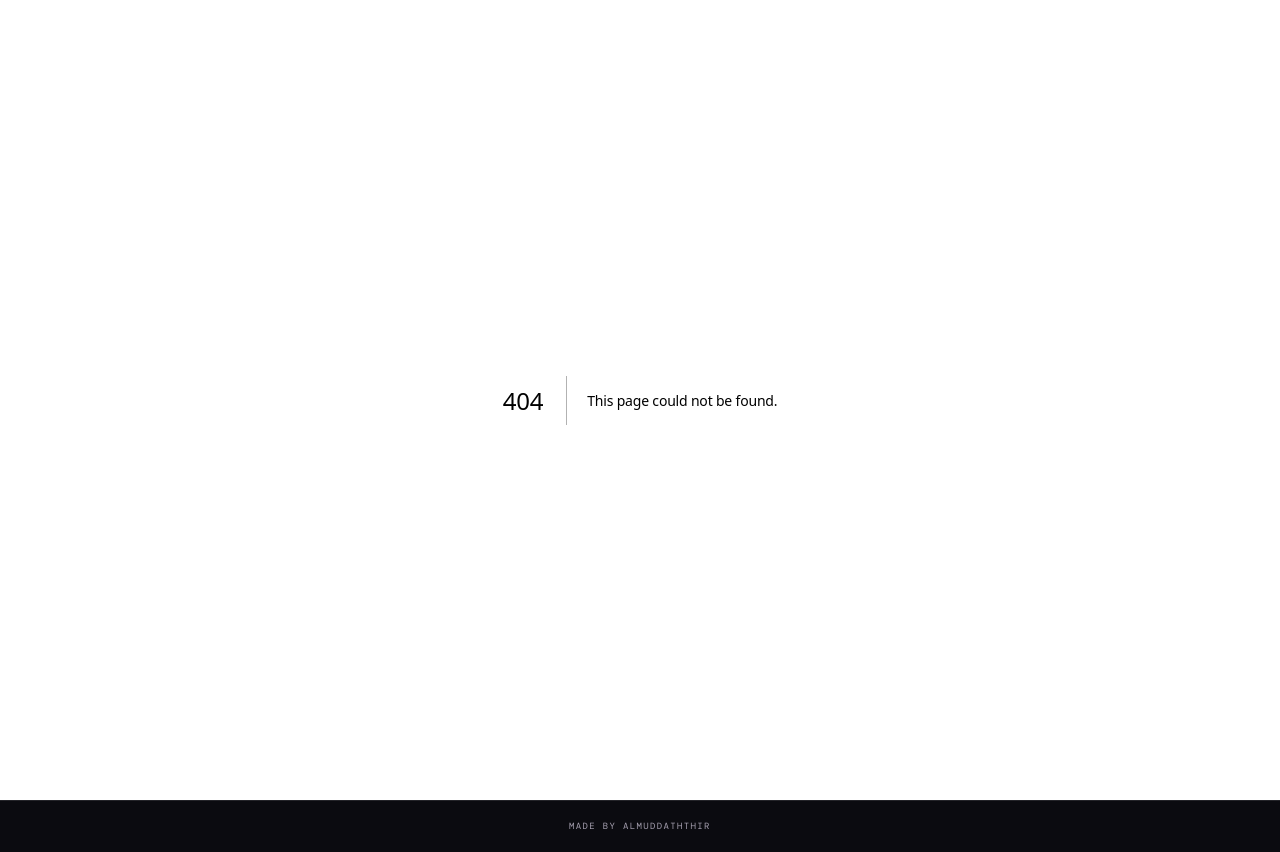
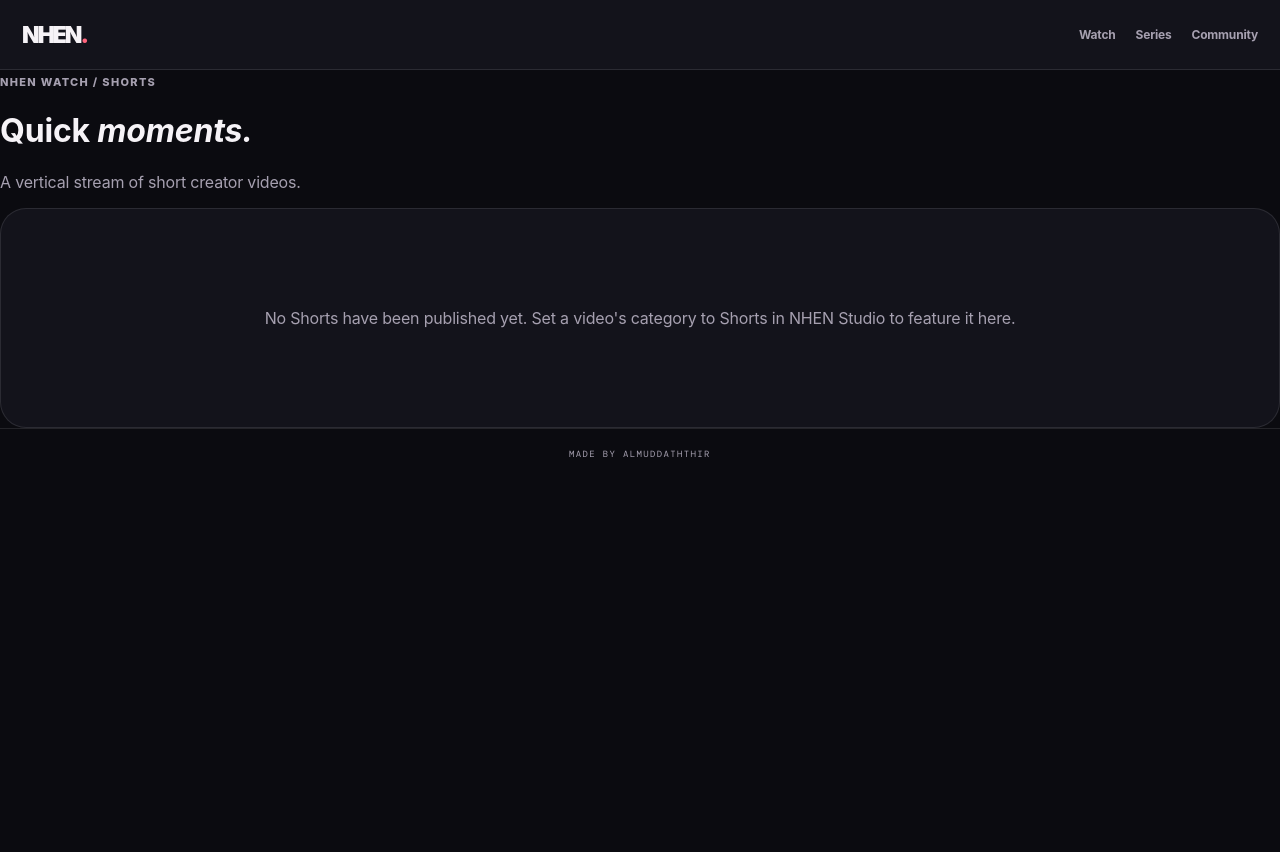
Before and after one commit to Mody2024/Creator-Fan-Hub, a Next.js app: page /shorts in a window 1280 px wide. Before the commit this address had no page. After the commit the page ends 800 px from the top, so only its background shows below. Built offline with nearby package versions, Linux system fonts and the light colour scheme; no server answers; the database is empty.

Commit message:
feat: add NHEN vertical Shorts viewing experience

```diff
--- /dev/null
+++ b/src/app/shorts/page.tsx
@@ -0,0 +1,22 @@
+import Link from "next/link";
+import {createSupabaseServerClient} from "@/lib/supabase/server";
+import PublicVideoPlayer from "@/app/videos/public-video-player";
+export const dynamic="force-dynamic";
+export default async function ShortsPage(){
+ const supabase=await createSupabaseServerClient();if(!supabase)return null;
+ const {data}=await supabase.from("video_catalog").select("media_id,slug,description,category,tags,published_at,media_items!inner(title,storage_path,source_url,alt_text,is_published,media_type)").eq("category","Shorts").not("published_at","is",null).order("published_at",{ascending:false}).limit(30);
+ const shorts=(data??[]).flatMap(item=>{
+  const media=Array.isArray(item.media_items)?item.media_items[0]:item.media_items;
+  if(!media?.is_published||!["video","youtube"].includes(media.media_type))return[];
+  let src="",youtubeEmbedUrl:string|null=null;
+  if(media.media_type==="video"){
+   if(!media.storage_path?.startsWith("creator-media-public/"))return[];
+   const parts=media.storage_path.split("/");
+   src=supabase.storage.from(parts[0]).getPublicUrl(parts.slice(1).join("/")).data.publicUrl;
+  }else{
+   try{const u=new URL(media.source_url??"");if(!["youtube.com","www.youtube.com","m.youtube.com","youtu.be"].includes(u.hostname))return[];const parts=u.pathname.split("/").filter(Boolean);const id=u.hostname==="youtu.be"?parts[0]:u.searchParams.get("v")??parts[parts.length-1];if(!id||!/^[A-Za-z0-9_-]{11}$/.test(id))return[];youtubeEmbedUrl="https://www.youtube-nocookie.com/embed/"+id+"?rel=0"}catch{return[]}
+  }
+  return[{mediaId:item.media_id,slug:item.slug,title:media.title,description:item.description||media.alt_text||"",src,youtubeEmbedUrl,publishedAt:item.published_at}];
+ });
+ return <main className="nhen-shorts-page"><header className="nhen-watch-top"><Link className="nhen-brand" href="/">NHEN<span className="nhen-brand-mark">.</span></Link><nav><Link href="/#videos">Watch</Link><Link href="/series">Series</Link><Link href="/community">Community</Link></nav></header><div className="nhen-shorts-heading"><span className="nhen-section-label">NHEN WATCH / SHORTS</span><h1>Quick <em>moments.</em></h1><p className="nhen-muted">A vertical stream of short creator videos.</p></div><div className="nhen-shorts-feed">{shorts.length?shorts.map((v,i)=><article className="nhen-short-card" key={v.mediaId}><div className="nhen-short-player"><PublicVideoPlayer src={v.src} title={v.title} description={v.description} youtubeEmbedUrl={v.youtubeEmbedUrl}/></div><div className="nhen-short-info"><span className="nhen-section-label">SHORT / {String(i+1).padStart(2,"0")}</span><h2>{v.title}</h2><p>{v.description}</p><Link href={"/watch/"+v.slug}>Open full video ↗</Link></div></article>):<div className="nhen-card nhen-empty-state">No Shorts have been published yet. Set a video's category to Shorts in NHEN Studio to feature it here.</div>}</div></main>;
+}
```
